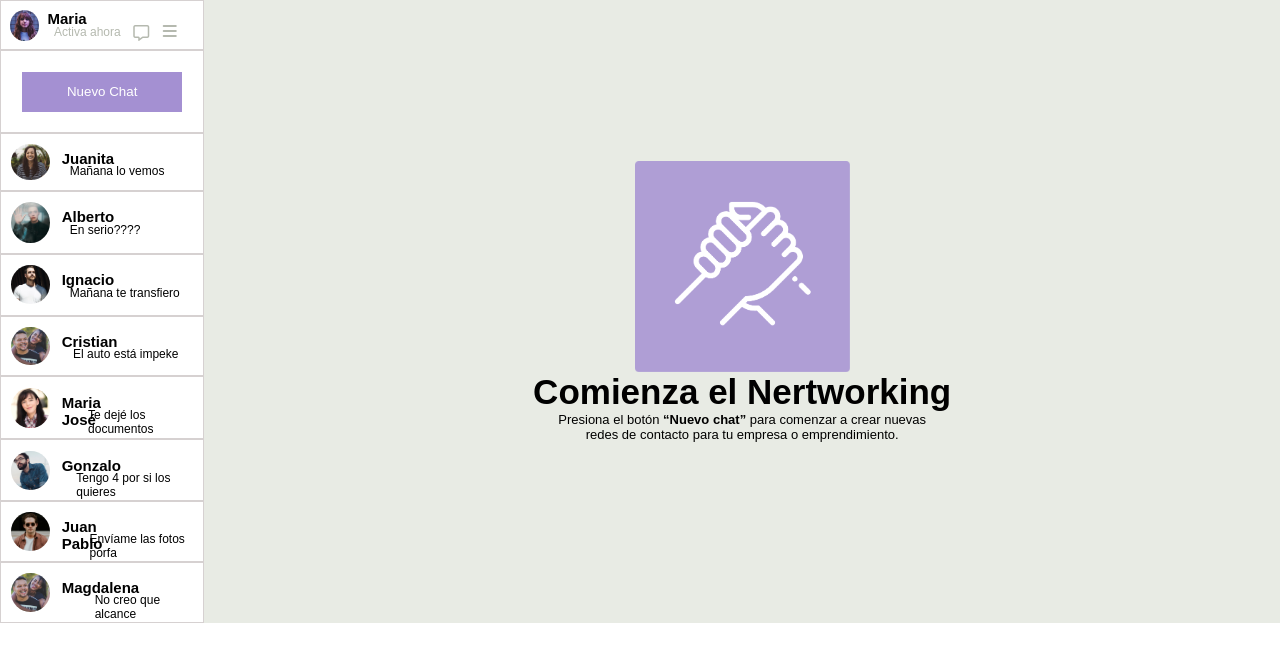
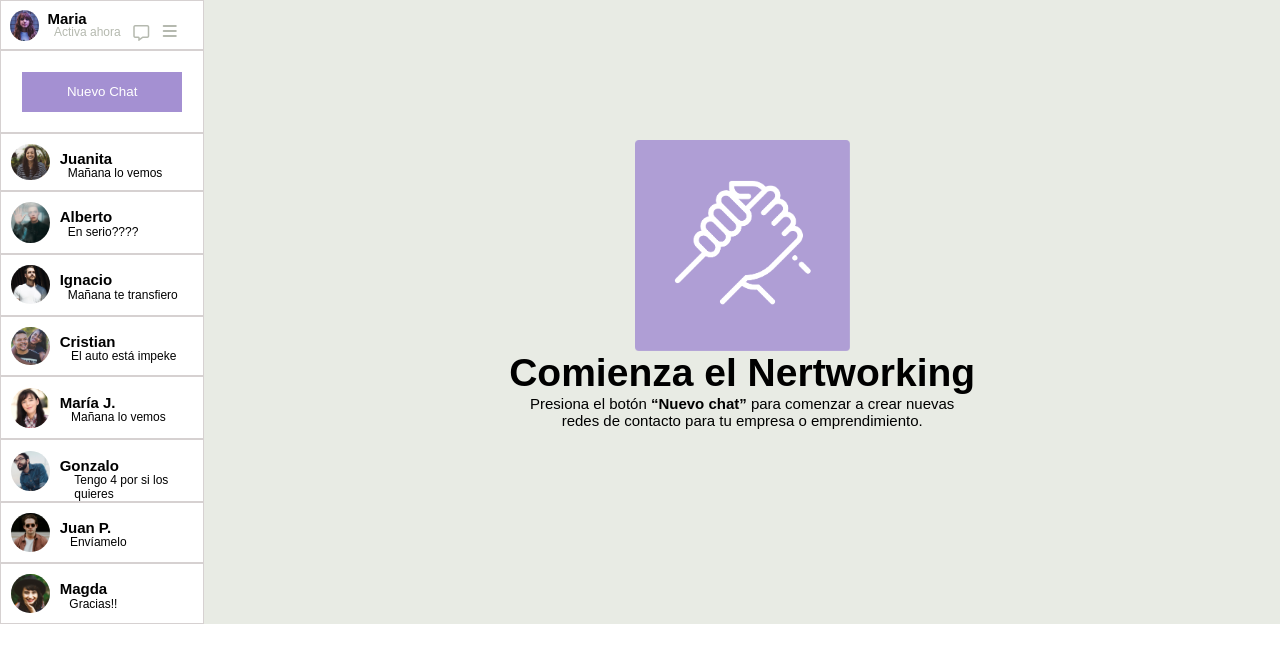
Before and after one commit to Noxvill/sistema-mensajeria, a plain HTML site: page index.html in a window 1280 px wide. Drawn offline with Linux system fonts and the light colour scheme.

Commit message:
cambios finales

```diff
--- a/assets/css/style.css
+++ b/assets/css/style.css
@@ -27,7 +27,7 @@
 }
 
 .logo-img img {
-    padding-top: 15%;
+    padding-top: 13%;
     width: 20%;
     height: auto;
 }
@@ -43,19 +43,19 @@
 .fpar {
 
     font-weight: 600;
-    font-size: 35px;
+    font-size: 39px;
     font-family: 'Roboto Flex', sans-serif;
 }
 .secpar {
 
     /* font-weight: 600; */
-    font-size: 13px;
+    font-size: 15px;
     font-family: 'Roboto Flex', sans-serif;
 }
 .trdpar {
 
    font-weight: 10;
-    font-size: 13px;
+    font-size: 15px;
     font-family: 'Roboto Flex', sans-serif;
 }
 
@@ -85,6 +85,7 @@
 
     display: flex;
     flex-direction: row;
+
 
 }
 
@@ -126,10 +127,11 @@
 
 /* caja contenedor contactos inferiores */
 
+
 .mainchat2 {
     display: flex;
     flex-direction: row;
-    /* justify-content: space-between; */
+    justify-content: space-between;
     border: solid 1px rgb(214, 209, 209);
 }
 
@@ -144,14 +146,16 @@
 .nombre2 {
     font-family: 'Roboto Flex', sans-serif;
     font-size: 15px;
-    margin: 8% 0 0 1%;
+    margin: 8% 0% 0 0%;
 }
 
 /* Estilo de las líneas de chat */
 
 .chatline {
+
+
     color: #000000;
-    margin: 15% 0 0 -22%;
+    margin: 16% 0 0 -22%;
     font-family: 'Roboto Flex', sans-serif;
     font-size: 12px;
 }
--- a/index.html
+++ b/index.html
@@ -66,14 +66,20 @@
         </div>
     </div>
 
-    <div class="mainchat2">
+    <!-- <div class="mainchat2">
         <div class="datoscontacto">
             <img src="./assets/img/majose.jpg" alt="mariajosé">
             <p class="nombre2"><strong>Maria José</strong></p>
             <p class="chatline">Te dejé los documentos</p>
         </div>
+    </div> -->
+    <div class="mainchat2">
+        <div class="datoscontacto">
+            <img src="./assets/img/majose.jpg" alt="mariajose">
+            <p class="nombre2"><strong>María J.</strong></p>
+            <p class="chatline">Mañana lo vemos</p>
+        </div>
     </div>
-
     <div class="mainchat2">
         <div class="datoscontacto">
             <img src="./assets/img/gonzalo.jpg" alt="gonzalo">
@@ -85,24 +91,24 @@
     <div class="mainchat2">
         <div class="datoscontacto">
             <img src="./assets/img/juanpablo.jpg" alt="juanpablo">
-            <p class="nombre2"><strong>Juan Pablo</strong></p>
-            <p class="chatline">Envíame las fotos porfa</p>
-        </div>
-    </div>
-    <div class="mainchat2">
-        <div class="datoscontacto">
-            <img src="./assets/img/cristian.jpg" alt="magdalena">
-            <p class="nombre2"><strong>Magdalena</strong></p>
-            <p class="chatline">No creo que alcance</p>
+            <p class="nombre2"><strong>Juan P.</strong></p>
+            <p class="chatline">&nbsp;Envíamelo</p>
         </div>
     </div>
 
-  </div>
+    <div class="mainchat2">
+        <div class="datoscontacto">
+            <img src="./assets/img/magdalena.jpg" alt="magdalena">
+            <p class="nombre2"><strong>Magda</strong></p>
+            <p class="chatline">&nbsp;&nbsp;Gracias!!</p>
+        </div>
+    </div>
+   </div>
 
 <!-- Columna derecha -->
 <div class="columnaright">
     <div class="logo-img">
-        <img src="./assets/img/hand.png" width="30px" height="30px" alt="logo">
+        <img src="./assets/img/hand.png" alt="logo">
     </div>
     <div class="parlog">
         <p class="fpar">Comienza el Nertworking</p>
```
